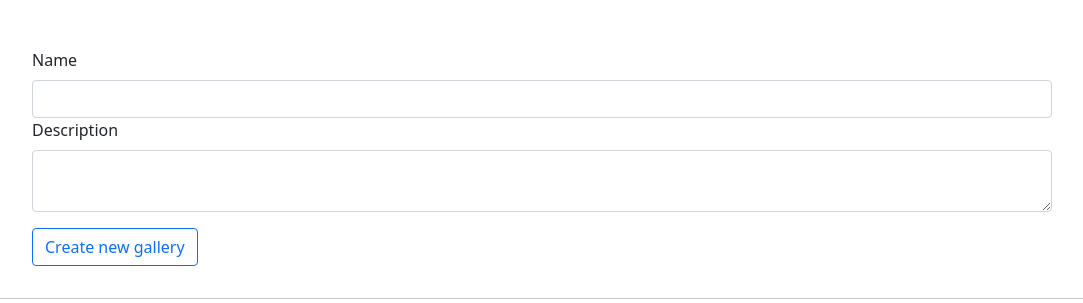
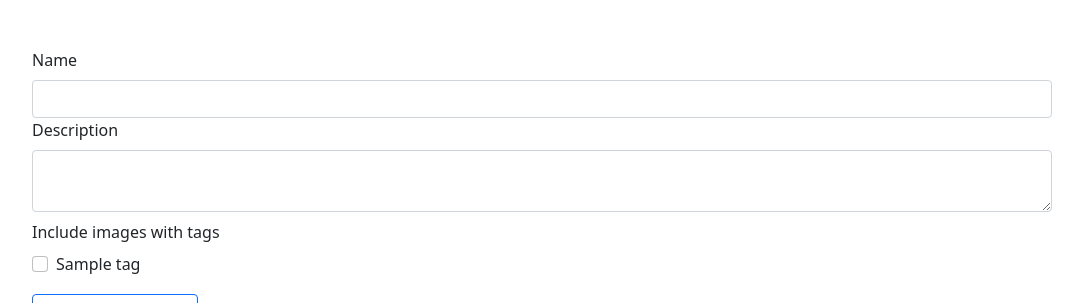
Before and after one commit to witling/ws-leistung, a Flask app: page /galleries in a window 1280 px wide. Shown: the part 56-359 px from the top of the page, without its empty margins (98-1181 px from the left). Run offline with Flask 2, Linux system fonts and the light colour scheme; tables that the repository leaves empty hold one stand-in row (values such as "Sample post"); some libraries are stand-ins or nearby versions.

Commit message:
implemented solution for search without view #9

```diff
--- a/app/site/__init__.py
+++ b/app/site/__init__.py
@@ -135,7 +135,10 @@ def view_search():
     current_app.logger.info("searching %s", query)
 
     # https://docs.sqlalchemy.org/en/14/dialects/postgresql.html#full-text-search
-    pagination = Image.query.filter(or_(func.lower(Image.description).contains(func.lower(query)), Image.description.match(query))).paginate(page=page, per_page=IMAGES_PER_PAGE)
+    # pagination = Image.query.filter(or_(func.lower(Image.description).contains(func.lower(query)), Image.description.match(query))).paginate(page=page, per_page=IMAGES_PER_PAGE)
+    pagination = Image.query.filter(
+        or_(Image.tags.any(or_(Tag.name.contains(func.lower(query)), Tag.name.match(query))), func.lower(Image.description).contains(func.lower(query)), Image.description.match(query))).paginate(
+        page=page, per_page=IMAGES_PER_PAGE)
 
     return render_template("search.html", pagination=pagination, query=querystring)
 
@@ -204,7 +207,9 @@ def view_galleries():
 
     pagination = Gallery.query.order_by(Gallery.id.desc()).paginate(per_page=IMAGES_PER_PAGE)
 
-    return render_template("galleries.html", pagination=pagination, edit=edit)
+    tags = Tag.query.distinct(Tag.name).all()
+
+    return render_template("galleries.html", pagination=pagination, tags=tags, edit=edit)
 
 
 @site.route("/gallery/<int:gallery_id>", methods=["GET", "POST"])
--- a/app/templates/galleries.html
+++ b/app/templates/galleries.html
@@ -15,6 +15,15 @@
     <label class="form-label" for="createGalleryDescription">Description</label>
     <textarea class="form-control" id="createGalleryDescription" name="galleryDescription"></textarea>
 
+    <label class="form-label mt-2">Include images with tags</label><br>
+    {% for tag in tags %}
+    <div class="form-check form-check-inline">
+      <input class="form-check-input" type="checkbox" id="{{tag.id}}" value="{{tag.id}}">
+      <label class="form-check-label" for="{{tag.id}}">{{tag.name}}</label>
+    </div>
+    {% endfor %}
+    <br>
+
     <button class="btn btn-outline-primary my-3" type="submit">Create new gallery</button>
 </form>
 
```
